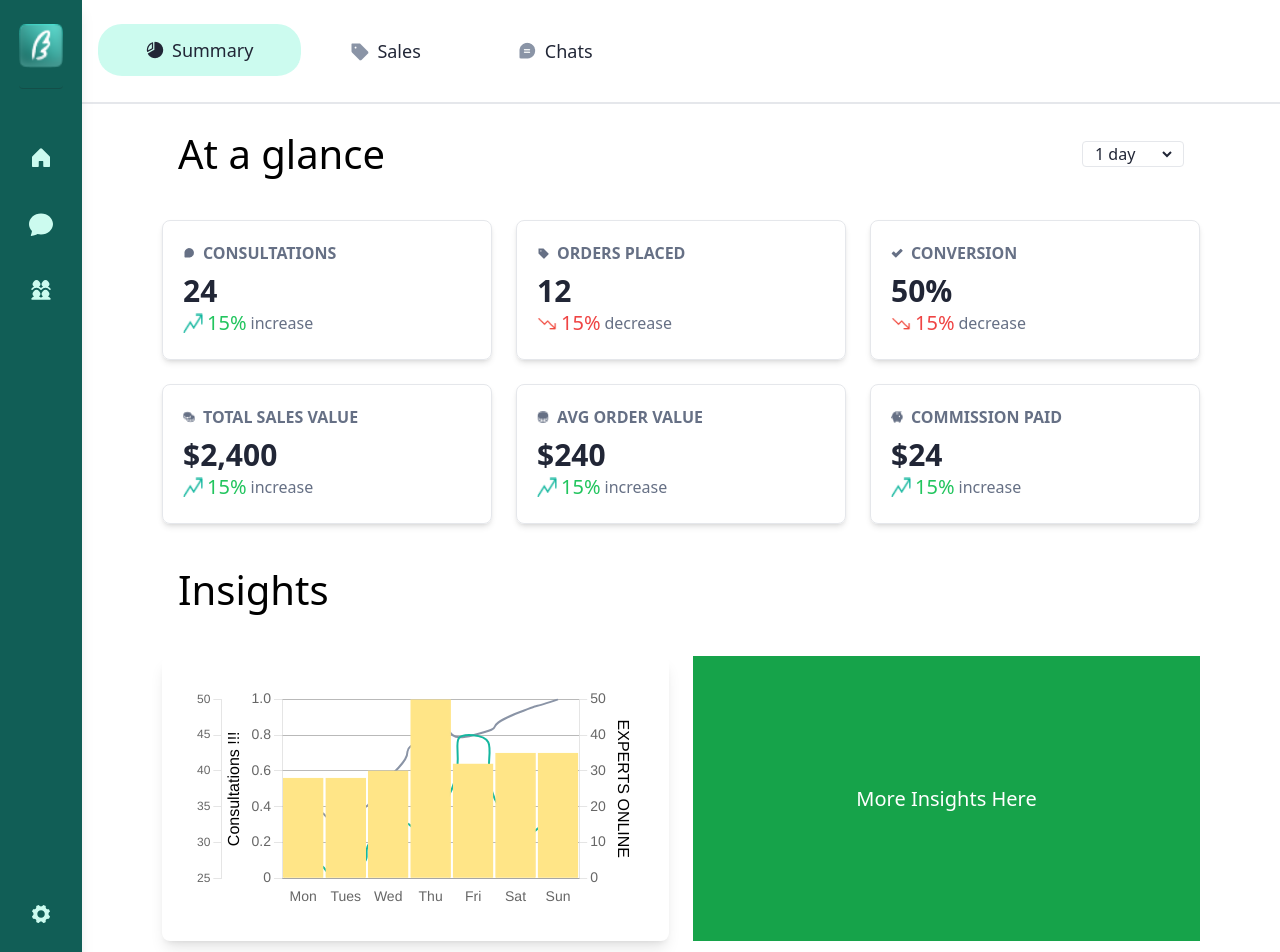
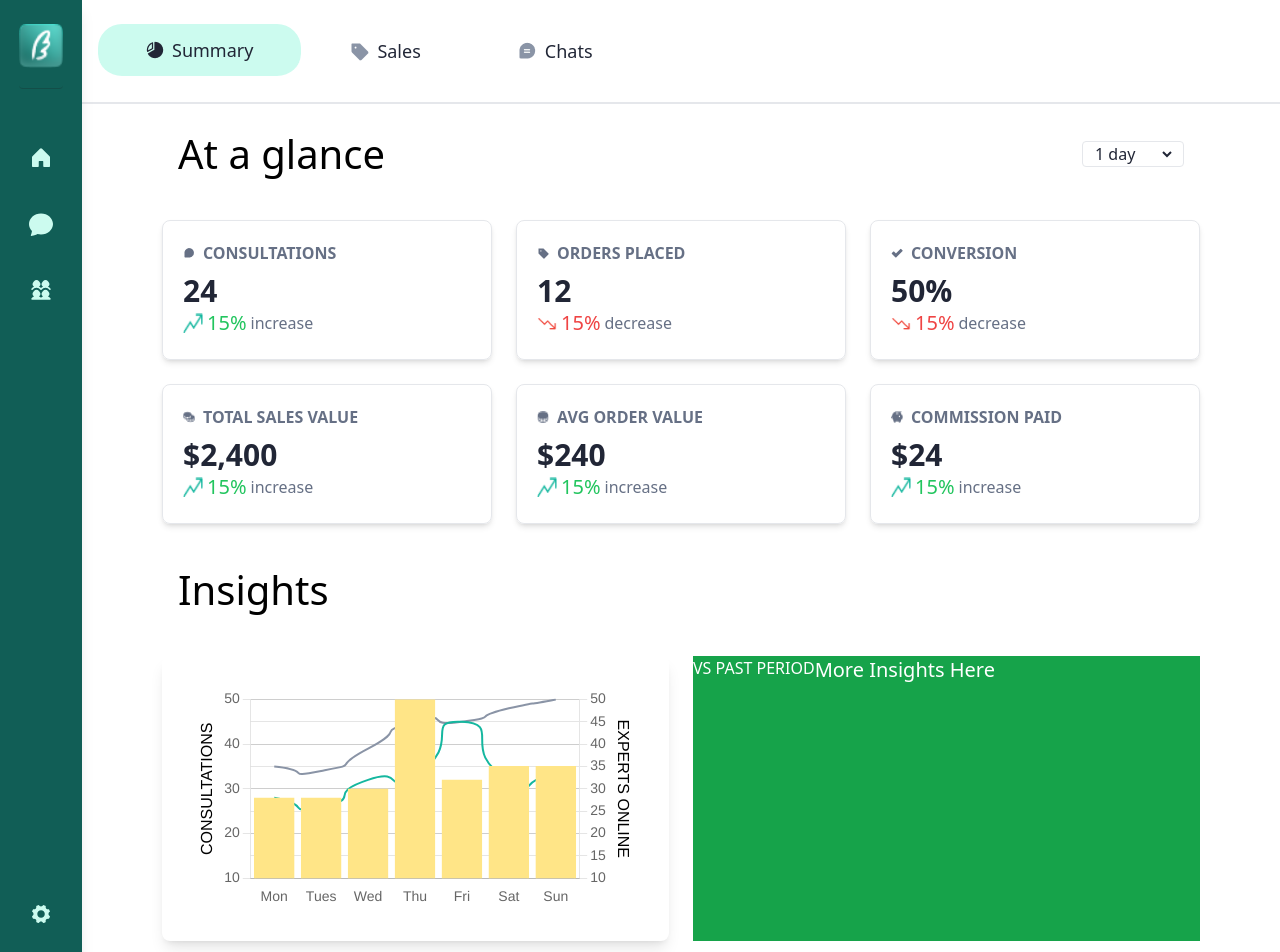
Before and after one commit to ShreyashMs/Wingman, a React (Create React App) app: page / in a window 1280 px wide. Shown: the top 952 px of the page. Built offline with nearby package versions, Linux system fonts and the light colour scheme.

Commit message:
Initial changes

```diff
--- a/src/components/insights.js
+++ b/src/components/insights.js
@@ -1,6 +1,16 @@
 import React from "react";
-import { Line, Bar } from "react-chartjs-2";
-import { Chart as ChartJS, CategoryScale, LinearScale, BarElement, Title, Tooltip, Legend, PointElement, LineElement } from "chart.js";
+import { Bar } from "react-chartjs-2";
+import {
+  Chart as ChartJS,
+  CategoryScale,
+  LinearScale,
+  BarElement,
+  Title,
+  Tooltip,
+  Legend,
+  PointElement,
+  LineElement,
+} from "chart.js";
 
 // Register chart.js components
 ChartJS.register(
@@ -16,45 +26,44 @@ ChartJS.register(
 
 const Insights = () => {
   const data = {
-    labels: ['Mon', 'Tues', 'Wed', 'Thu', 'Fri', 'Sat', 'Sun'], // Days of the week
+    labels: ["Mon", "Tues", "Wed", "Thu", "Fri", "Sat", "Sun"], // Days of the week
     datasets: [
       {
-        label: 'Experts Online',
+        label: "Experts Online",
         data: [28, 28, 30, 50, 32, 35, 35], // Data for Experts Online
-        backgroundColor: '#FFE587', // Bar color for Experts Online
-        borderColor: '#FFE587',
+        backgroundColor: "#FFE587", // Bar color for Experts Online
+        borderColor: "#FFE587",
         borderWidth: 1,
         barThickness: 40, // Bar width
-        yAxisID: 'y1', // Linking to right y-axis
-        zIndex: 1, // Bars below the lines
+        yAxisID: "y1", // Linking to right y-axis
       },
       {
-        label: 'Answered',
+        label: "Answered",
         data: [28, 26, 32, 33, 45, 32, 33], // Data for Answered (line chart)
         fill: false,
-        borderColor: '#15B79F', // Line color for Answered
+        borderColor: "#15B79F", // Line color for Answered
         borderWidth: 2,
         tension: 0.9, // Adjust tension for zigzag lines
-        type: 'line',
-        pointStyle: 'circle',
+        type: "line",
+        pointStyle: "circle",
         pointRadius: 0, // Remove points
-        pointBackgroundColor: '#15B79F',
-        yAxisID: 'y2', // Linking to left y-axis
-        zIndex: 2, // Lines above the bars
+        pointBackgroundColor: "#15B79F",
+        yAxisID: "y2", // Linking to left y-axis
+        zIndex: 10, // Lines above the bars
       },
       {
-        label: 'Incoming',
+        label: "Incoming",
         data: [35, 34, 39, 45, 45, 48, 50], // Data for Incoming (line chart)
         fill: false,
-        borderColor: '#8A94A6', // Line color for Incoming
+        borderColor: "#8A94A6", // Line color for Incoming
         borderWidth: 2,
         tension: 0.9, // Adjust tension for zigzag lines
-        type: 'line',
-        pointStyle: 'circle',
+        type: "line",
+        pointStyle: "circle",
         pointRadius: 0, // Remove points
-        pointBackgroundColor: '#8A94A6',
-        yAxisID: 'y2', // Linking to left y-axis
-        zIndex: 2, // Lines above the bars
+        pointBackgroundColor: "#8A94A6",
+        yAxisID: "y2", // Linking to left y-axis
+        zIndex: 10, // Lines above the bars
       },
     ],
   };
@@ -62,27 +71,22 @@ const Insights = () => {
   const options = {
     responsive: true,
     scales: {
-      // Left y-axis for Consultations
-      y: {
+      y1: {
         beginAtZero: false,
-        ticks: {
-          font: {
-            size: 7,
-          },
+        min:10,
 
-        },
         grid: {
-          borderColor: '#E5E7EB',
+          borderColor: "#E5E7EB",
           borderWidth: 1,
         },
-        position: 'left',
+        position: "right",
         title: {
           display: true,
-          text: 'Consultations !!!',
+          text: "EXPERTS ONLINE",
           font: {
             size: 16,
           },
-          color: '#000',
+          color: "#000",
         },
         ticks: {
           font: {
@@ -90,36 +94,31 @@ const Insights = () => {
           },
         },
       },
-      // Right y-axis for Experts Online
-      y1: {
-        beginAtZero: true,
+      y2: {
+        beginAtZero: false,
+        min:10,
+        grid: {
+          borderColor: "#E5E7EB",
+          borderWidth: 1,
+        },
+        position: "left",
+        title: {
+          display: true,
+          text: "CONSULTATIONS",
+          font: {
+            size: 16,
+          },
+          color: "#000",
+        },
         ticks: {
+          // Define custom tick values for the left Y-Axis
+          stepSize: 10,
+          max: 60, // Define the maximum value on the left Y-axis
+          min: 0, // Define the minimum value on the left Y-axis
           font: {
             size: 14,
           },
-          stepSize: 10, // Custom step size for y-axis on the right
-          callback: function(value) {
-            return value + ' Experts Online';
-          },
-        },
-        grid: {
-          borderColor: '#E5E7EB',
-          borderWidth: 1,
-        },
-        position: 'right',
-        title: {
-          display: true,
-          text: 'EXPERTS ONLINE',
-          font: {
-            size: 16,
-          },
-          color: '#000',
-        },
-        ticks: {
-          font: {
-            size: 14,
-            rotate: 90, // Rotate right axis labels vertically
-          },
+
         },
       },
       x: {
@@ -135,10 +134,10 @@ const Insights = () => {
     },
     plugins: {
       legend: {
-        display: false, // Hide the legend
+        display: false,
       },
       tooltip: {
-        enabled: false, // Disable tooltips
+        enabled: false,
       },
     },
   };
@@ -161,7 +160,8 @@ const Insights = () => {
         </div>
 
         {/* Right Section: Placeholder */}
-        <div className="col-span-2 sm:col-span-1 bg-green-600 flex justify-center items-center">
+        <div className="col-span-2 sm:col-span-1 bg-green-600 flex r">
+          <div>VS PAST PERIOD</div>
           <p className="text-white text-xl">More Insights Here</p>
         </div>
       </div>
```
